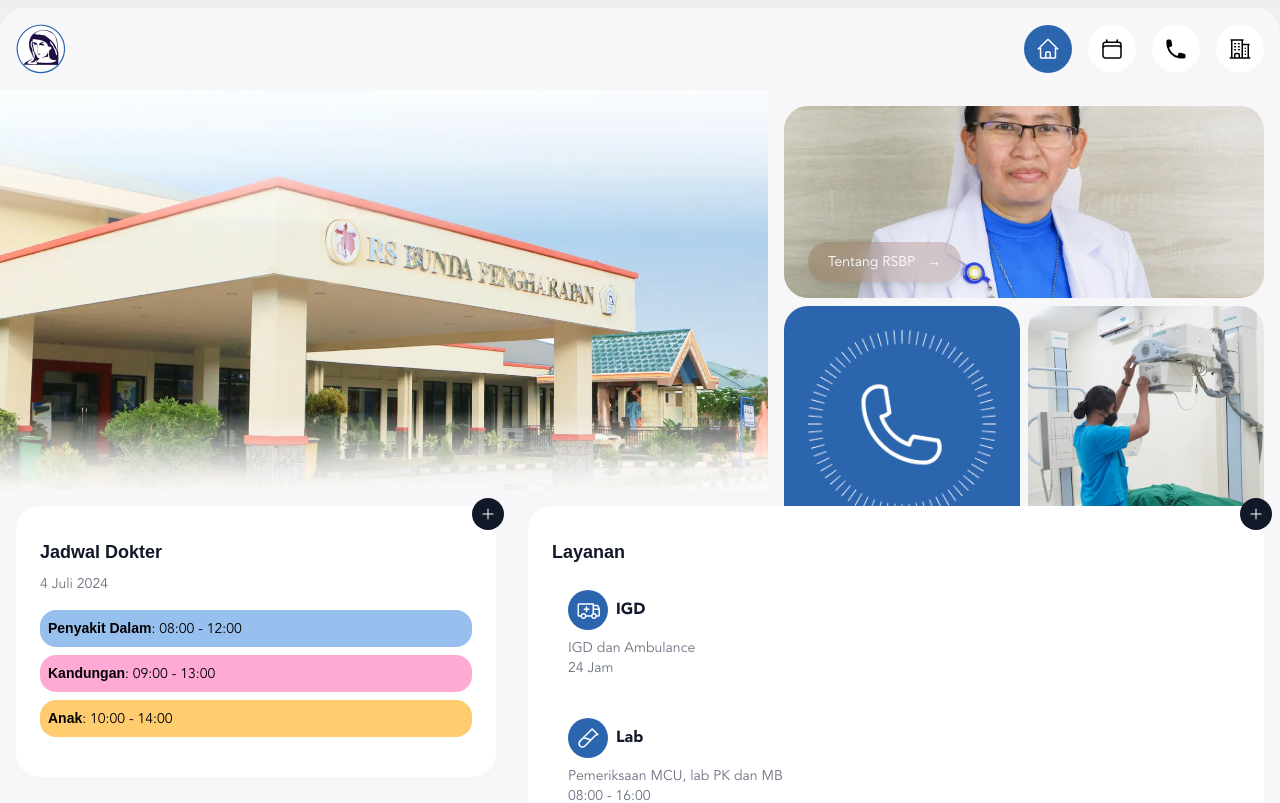
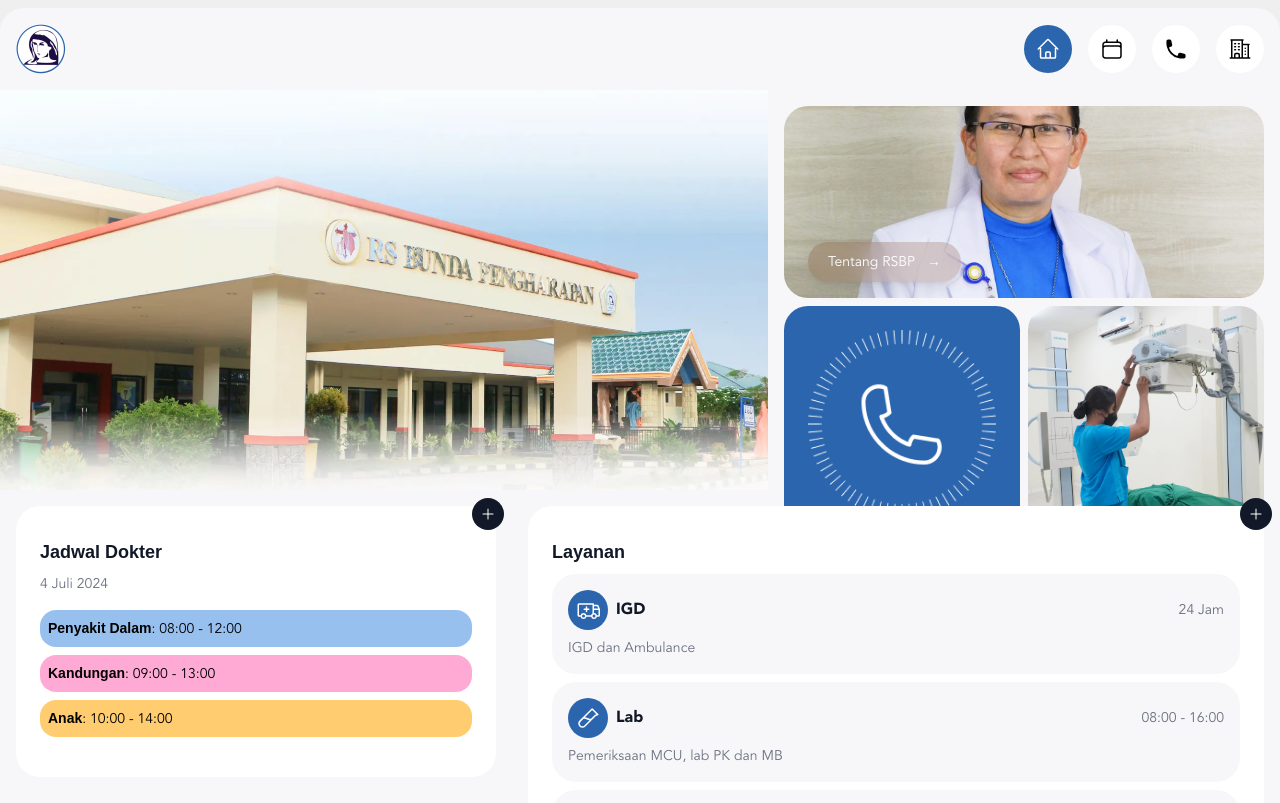
Before and after one commit to rsbundapengharapan/rsbundapengharapan.github.io, a Next.js app: page / in a window 1280 px wide. Shown: the top 803 px of the page. Built offline with nearby package versions, Linux system fonts and the light colour scheme; a web font is replaced by a local one.

Commit message:
feat(StatusCard): update styles for improved layout and visual hierarchy

```diff
--- a/src/app/components/StatusCard.tsx
+++ b/src/app/components/StatusCard.tsx
@@ -23,15 +23,17 @@
     };
 
     return (
-        <div className="bg-white rounded-3xl p-4 hover:shadow transition-shadow duration-300 my-2">
-            <div className="flex items-center mb-2">
+        <div className="bg-cuswhite rounded-3xl p-4 hover:shadow transition-shadow duration-300 my-2">
+            <div className="flex items-center justify-between mb-2">
+            <div className="flex items-center">
                 <div className="w-10 h-10 bg-cusblue rounded-full flex items-center justify-center">
-                    {renderIcon()}
+                {renderIcon()}
                 </div>
                 <h2 className="text-gray-900 text-md font-extrabold ml-2">{title}</h2>
             </div>
+            <p className="text-gray-500 text-sm">{time}</p>
+            </div>
             <p className="text-gray-500 text-sm">{subtitle}</p>
-            <p className="text-gray-500 text-sm">{time}</p>
         </div>
     );
 };
```
